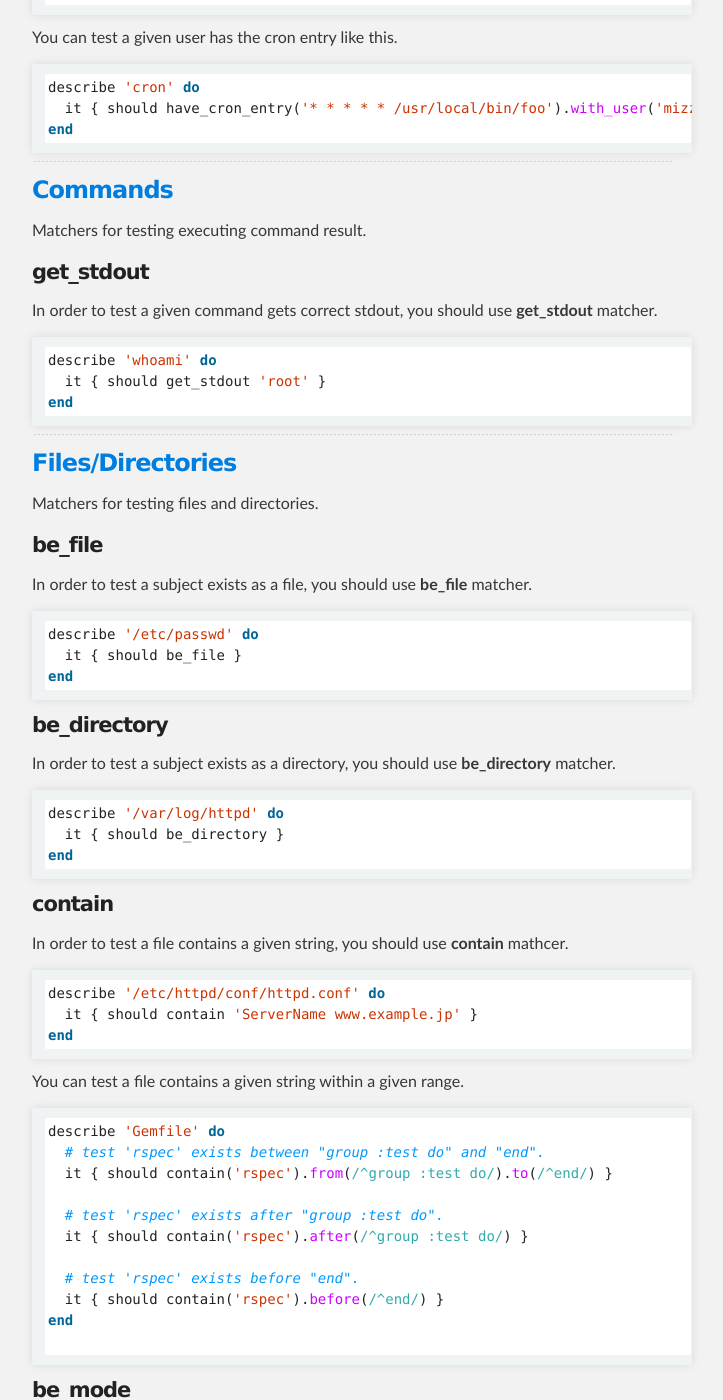
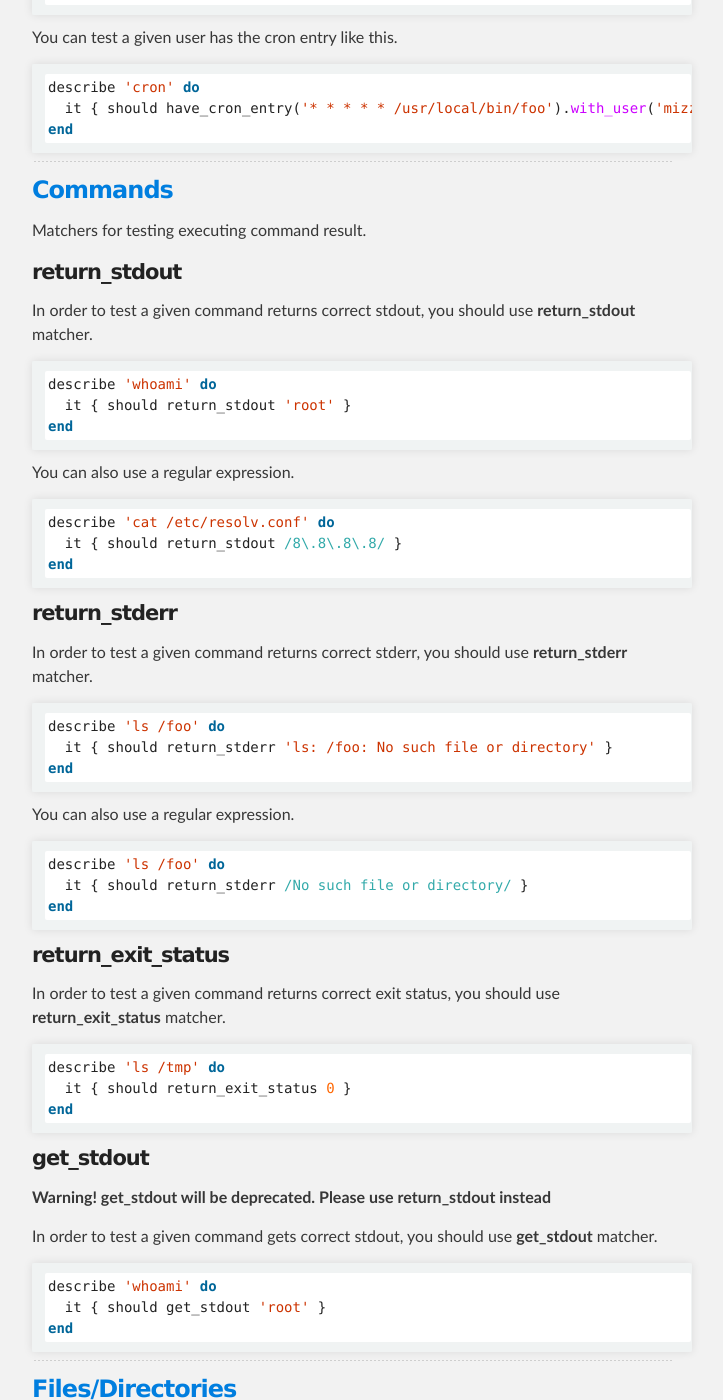
Before and after one commit to serverspec/serverspec.github.io, a Jekyll site: the page built from matchers.md, in a window 1280 px wide and 1400 px high, scrolled down 710 px. Shown: the whole window, without its empty margins (288-1011 px from the left). Built offline with Jekyll 4.4.1, drawn with Linux system fonts in a browser that asks for light colours; Markdown is read by kramdown in place of the engine named in the settings; some of the changed text lies outside the part shown.

Commit message:
Add return_stdout, return_stderr and return_exit_status matchers.

````diff
--- a/matchers.md
+++ b/matchers.md
@@ -44,7 +44,55 @@ end
 
 Matchers for testing executing command result.
 
+#### return_stdout
+
+In order to test a given command returns correct stdout, you should use **return_stdout** matcher.
+
+```ruby
+describe 'whoami' do
+  it { should return_stdout 'root' }
+end
+```
+
+You can also use a regular expression.
+
+```ruby
+describe 'cat /etc/resolv.conf' do
+  it { should return_stdout /8\.8\.8\.8/ }
+end
+```
+
+#### return_stderr
+
+In order to test a given command returns correct stderr, you should use **return_stderr** matcher.
+
+```ruby
+describe 'ls /foo' do
+  it { should return_stderr 'ls: /foo: No such file or directory' }
+end
+```
+
+You can also use a regular expression.
+
+```ruby
+describe 'ls /foo' do
+  it { should return_stderr /No such file or directory/ }
+end
+```
+
+#### return\_exit\_status
+
+In order to test a given command returns correct exit status, you should use **return\_exit\_status** matcher.
+
+```ruby
+describe 'ls /tmp' do
+  it { should return_exit_status 0 }
+end
+```
+
 #### get_stdout
+
+**Warning! get\_stdout will be deprecated. Please use return_stdout instead**
 
 In order to test a given command gets correct stdout, you should use **get_stdout** matcher.
 
@@ -53,6 +101,7 @@ describe 'whoami' do
   it { should get_stdout 'root' }
 end
 ```
+
 
 
 ----
@@ -258,7 +307,7 @@ end
 
 #### be\_installed\_by\_gem
 
-**Warning! be\_installed\_by\_gem will be depricated. Please use be\_installed.by('gem') instead**
+**Warning! be\_installed\_by\_gem will be deprecated. Please use be\_installed.by('gem') instead**
 
 In order to test a gem is installed, you should use **be\_installed\_by\_gem** matcher.
 
````
